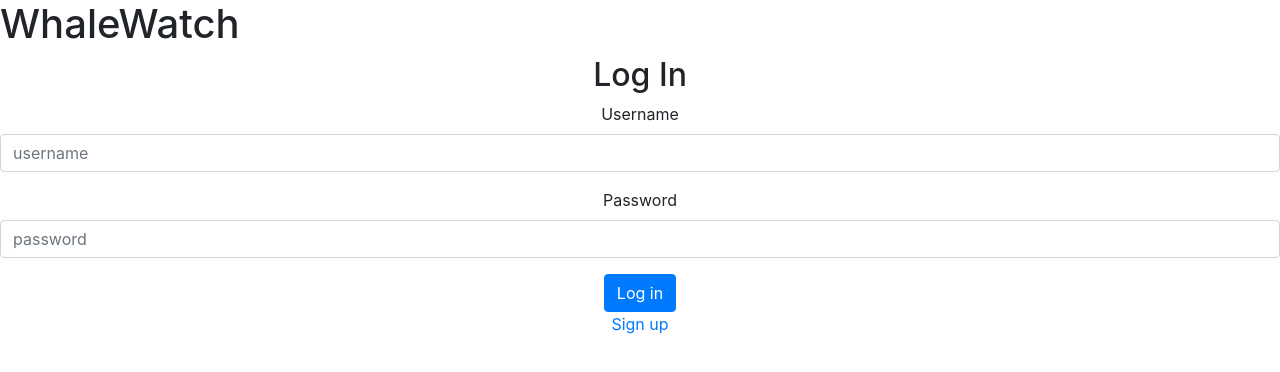
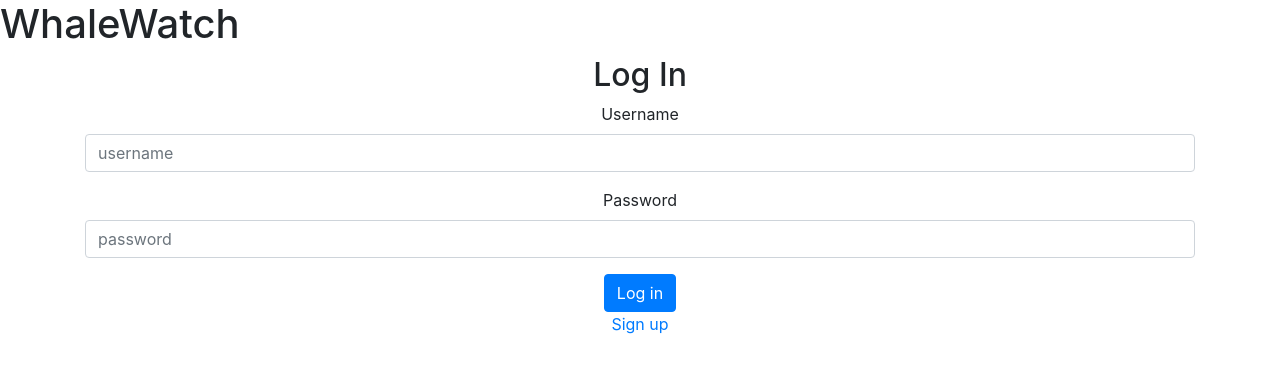
Before and after one commit to oslabs-beta/whalewatch, a React app: page /login in a window 1280 px wide. Shown: the top 372 px of the page. Built offline with nearby package versions, Linux system fonts and the light colour scheme.

Commit message:
small changes to login

```diff
--- a/client/components/authentication/Login.jsx
+++ b/client/components/authentication/Login.jsx
@@ -38,9 +38,10 @@ const Login = (props) => {
   };
 
   return (
-    <div className='login-page text-center'>
+    <div className='login-page text-center container'>
       <h2>Log In</h2>
       <form onSubmit={handleSubmit}>
+
         <div className='form-group'>
           <label htmlFor="username">Username</label>
           <input
@@ -66,6 +67,7 @@ const Login = (props) => {
           />
         </div>
         <input className="form-button btn btn-primary" type="submit" value="Log in" />
+
       </form>
       <div>
         <Link className="signup-or-login" to='/signup'>Sign up</Link></div>
```
